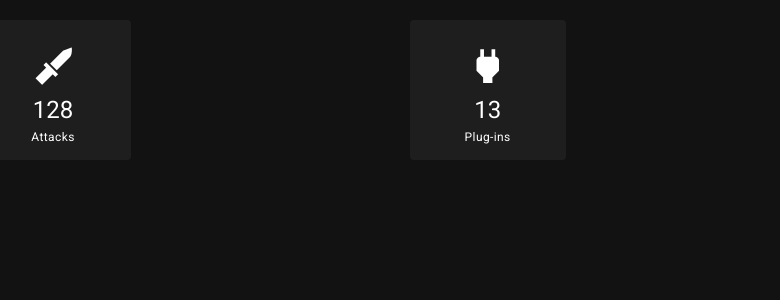
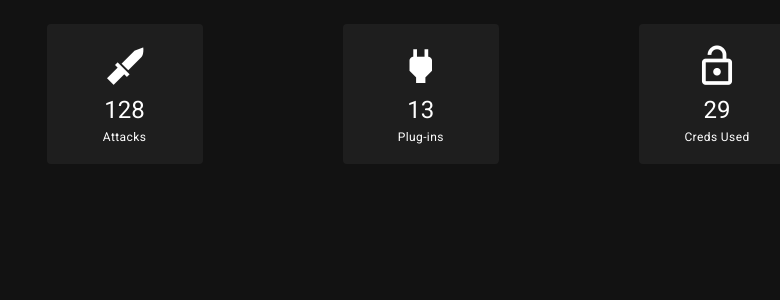
Before and after one commit to drsjb80/HPotter, a Vue app in the folder hpotter/dashboard/: page / in a window 1280 px wide. Shown: the top 300 px of the page, without its empty margins (13-793 px from the left). Built offline with nearby package versions, Linux system fonts and the light colour scheme.

Commit message:
vue dashboard cards

```diff
--- a/hpotter/dashboard/src/components/cards.vue
+++ b/hpotter/dashboard/src/components/cards.vue
@@ -3,33 +3,40 @@
     position: relative;
     top: -10px;
   }
+
   .c-title {
     position: relative;
     top: 5px;
   }
+
 </style>
 <template>
+  <v-container class="pt-0 mt-0">
+    <v-layout row wrap>
+      <v-flex xs3 v-for="kpi in kpis" :key="kpi.name">
+        <v-card flat width="156" height="140" class="justify-center text-center ma-3">
+          <v-icon size="45" class="pt-5">{{ kpi.icon }}</v-icon>
+          <p class="headline c-title">{{ kpi.value }}</p>
+          <p class="caption c-subtitle">{{ kpi.name }}</p>
+        </v-card>
+      </v-flex>
+    </v-layout>
+  </v-container>
 
-  <v-layout row wrap>
-    <v-flex xs4 class="my-2">
-      <v-card flat width="156" height="140" class="justify-center text-center">
-        <br/>
-        <v-icon size="45">mdi-knife-military</v-icon>
-        <p class="headline c-title">128</p>
-        <p class="caption c-subtitle">Attacks</p>
-      </v-card>
-    </v-flex>
-    <v-flex xs4 class="my-2">
-      <v-card flat width="156" height="140" class="justify-center text-center">
-        <br/>
-        <v-icon size="45">mdi-power-plug</v-icon>
-        <p class="headline c-title">13</p>
-        <p class="caption c-subtitle">Plug-ins</p>
-      </v-card>
-    </v-flex>
-  </v-layout>
 
 </template>
 
 
-<script></script>
+<script>
+  export default {
+    data() {
+      return {
+        kpis: [
+          { name: 'Attacks', value: '128', icon: 'mdi-knife-military' },
+          { name: 'Plug-ins', value: '13', icon: 'mdi-power-plug' },
+          { name: 'Creds Used', value: '29', icon: 'mdi-lock-open-outline' }
+        ]
+      }
+    }
+  }
+</script>
```
